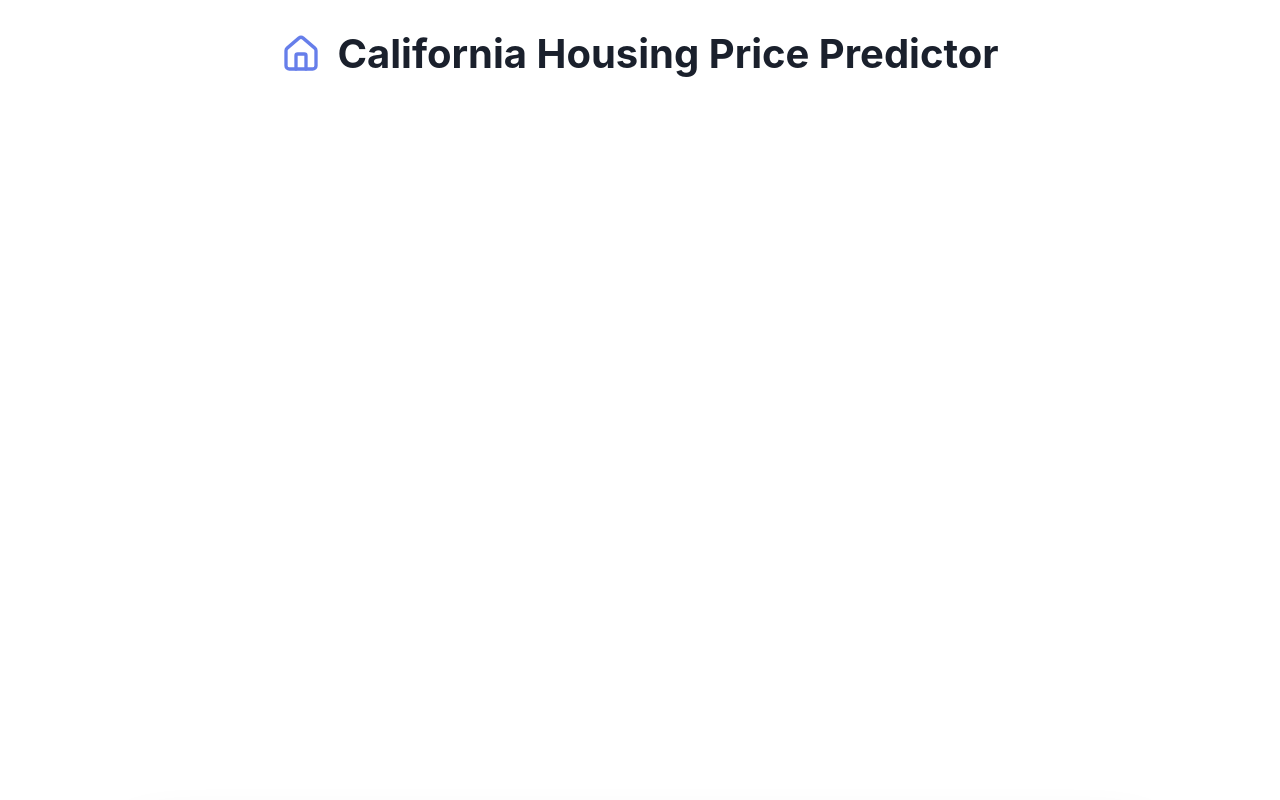
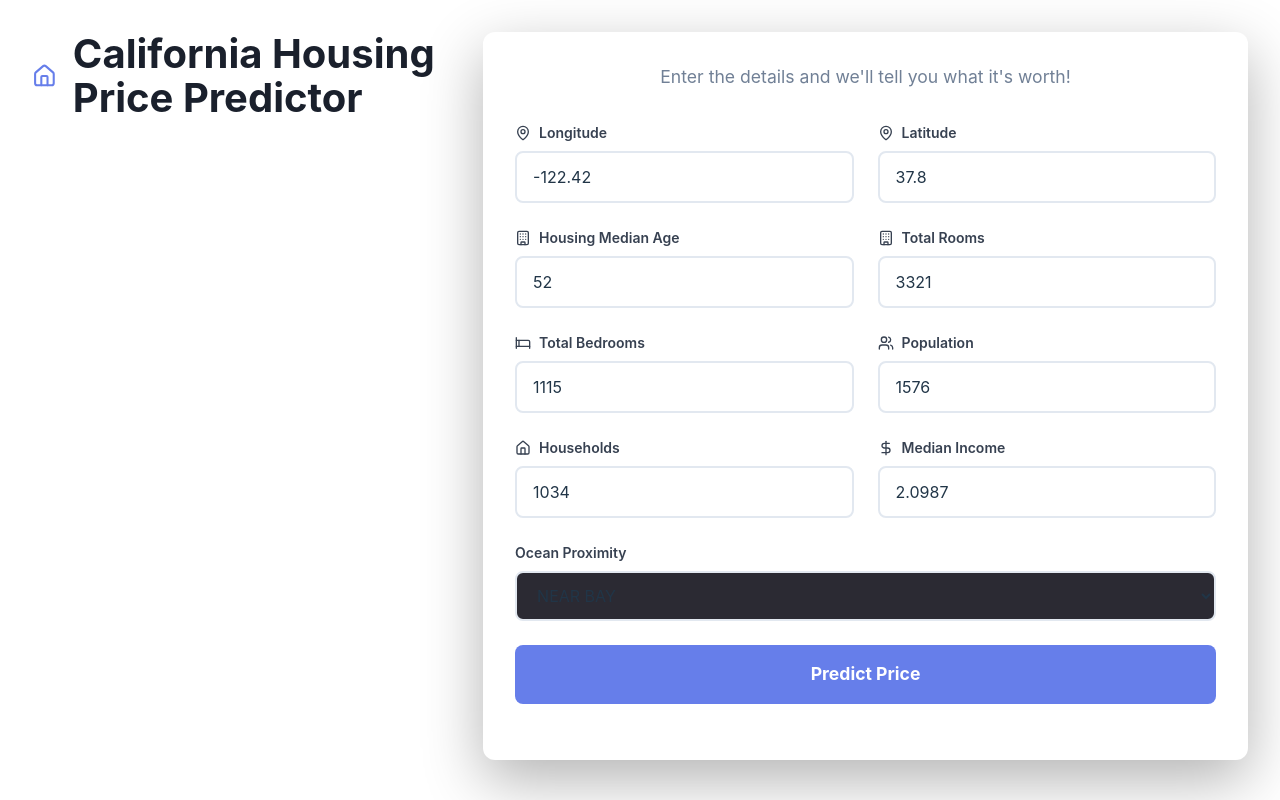
Before and after one commit to suborno251/California-Housing-Price-Prediction---Vite, a React (Vite) app: page / in a window 1280 px wide. Shown: the top 800 px of the page. Built offline with nearby package versions, Linux system fonts and the light colour scheme.

Commit message:
Updated Site Visibility

```diff
--- a/src/App.jsx
+++ b/src/App.jsx
@@ -31,7 +31,7 @@ export default function HousingPredictor() {
     setError(null);
 
     try {
-      const response = await fetch('https://california-house-price-prediction-038p.onrender.com//predict_single', {
+      const response = await fetch('https://california-house-price-prediction-038p.onrender.com/predict_single', {
         method: 'POST',
         headers: {
           'Content-Type': 'application/json',
@@ -78,15 +78,15 @@ export default function HousingPredictor() {
             sans-serif;
         }
       `}</style>
-      <div style={styles.body}
+      {/* <div style={styles.body}
       >
-        <div style={styles.container}><h1 style={styles.title}>
+        <div style={styles.container}></div>
+      </div> */}
+      <div style={styles.container}>
+        <h1 style={styles.title}>
                 <Home size={40} style={styles.icon} />
                 California Housing Price Predictor
-              </h1></div>
-      </div>
-      <div style={styles.container}>
-
+              </h1>
         <div style={styles.wrapper}>
           <div style={styles.card}>
             <div style={styles.header}>
```
